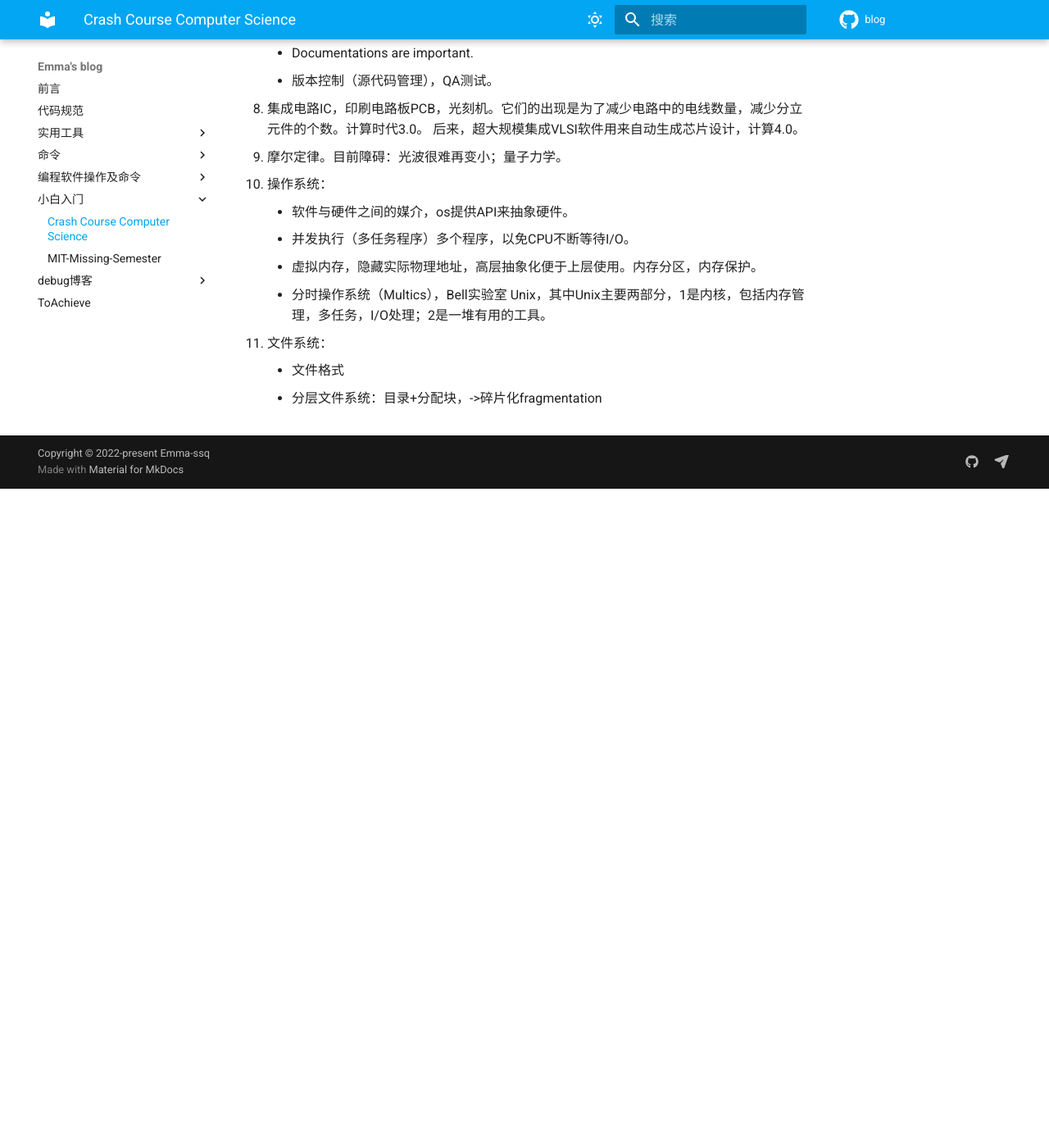
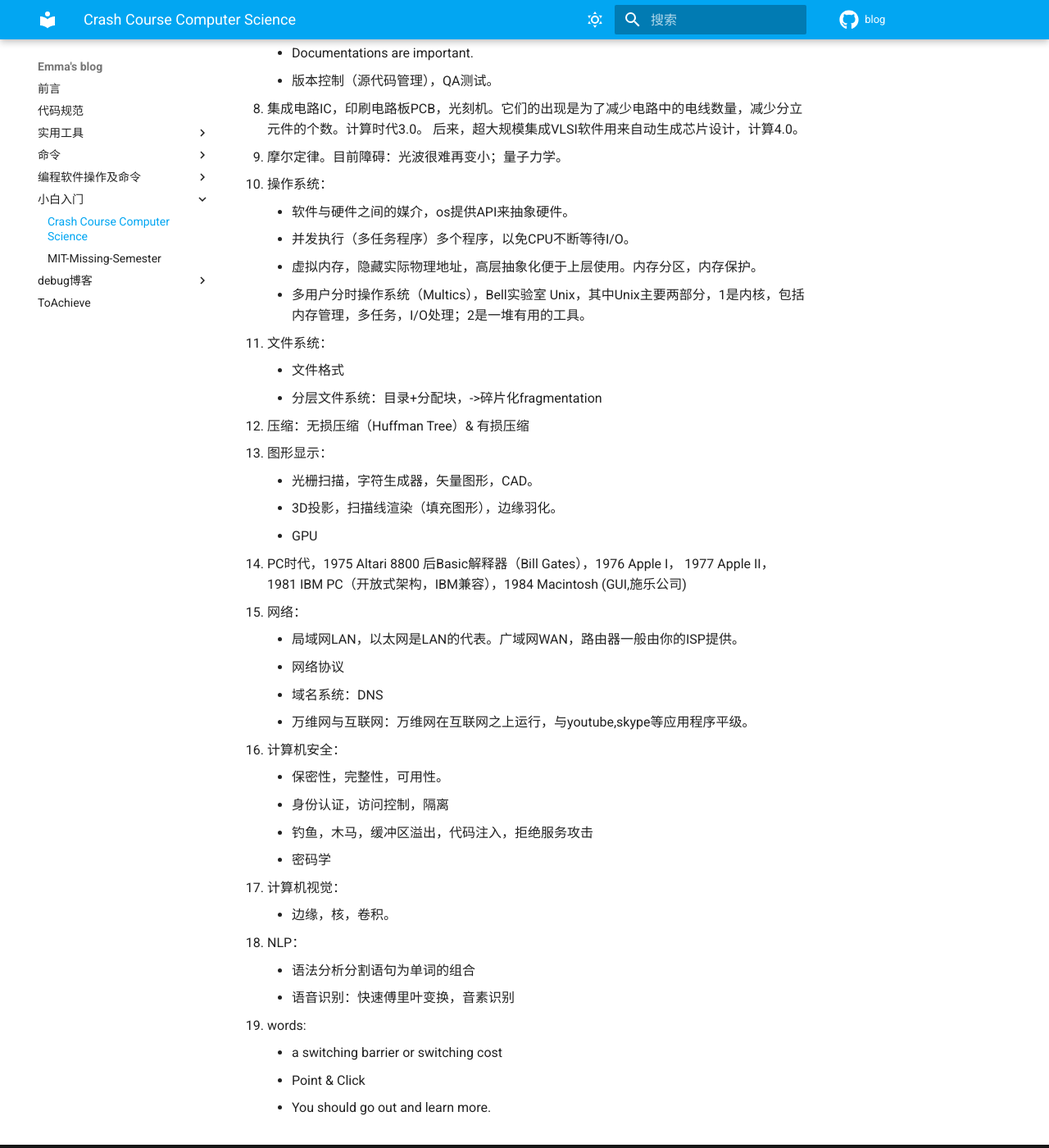
Before and after one commit to Emma-ssq/blog, an MkDocs documentation site: the page built from docs/小白入门/Crash Course Computer Science.md, in a window 1280 px wide and 1400 px high, scrolled down 2207 px. Shown: the whole window at 82% size. Built offline with MkDocs 1.6.1 and Material for MkDocs 9.7.7, drawn with Linux system fonts in a browser that asks for light colours; comment, search, counter and statistics services are not loaded; before the commit the page ends 2803 px from its top, so only the background shows below that.

Commit message:
Crash Course Computer Science 课程已看完

```diff
--- a/docs/小白入门/Crash Course Computer Science.md
+++ b/docs/小白入门/Crash Course Computer Science.md
@@ -51,8 +51,41 @@ A new level of abstraction.
     - 软件与硬件之间的媒介，os提供API来抽象硬件。
     - 并发执行（多任务程序）多个程序，以免CPU不断等待I/O。
     - 虚拟内存，隐藏实际物理地址，高层抽象化便于上层使用。内存分区，内存保护。
-    - 分时操作系统（Multics），Bell实验室 Unix，其中Unix主要两部分，1是内核，包括内存管理，多任务，I/O处理；2是一堆有用的工具。
+    - 多用户分时操作系统（Multics），Bell实验室 Unix，其中Unix主要两部分，1是内核，包括内存管理，多任务，I/O处理；2是一堆有用的工具。
 
 11. 文件系统：
     - 文件格式
     - 分层文件系统：目录+分配块，->碎片化fragmentation
+
+12. 压缩：无损压缩（Huffman Tree）& 有损压缩
+
+13. 图形显示：
+    - 光栅扫描，字符生成器，矢量图形，CAD。
+    - 3D投影，扫描线渲染（填充图形），边缘羽化。
+    - GPU
+
+14. PC时代，1975 Altari 8800 后Basic解释器（Bill Gates），1976 Apple I， 1977 Apple II， 1981 IBM PC（开放式架构，IBM兼容），1984 Macintosh (GUI,施乐公司)
+
+15. 网络：
+    - 局域网LAN，以太网是LAN的代表。广域网WAN，路由器一般由你的ISP提供。
+    - 网络协议
+    - 域名系统：DNS
+    - 万维网与互联网：万维网在互联网之上运行，与youtube,skype等应用程序平级。
+
+16. 计算机安全：
+    - 保密性，完整性，可用性。
+    - 身份认证，访问控制，隔离
+    - 钓鱼，木马，缓冲区溢出，代码注入，拒绝服务攻击
+    - 密码学
+
+17. 计算机视觉：
+    - 边缘，核，卷积。
+
+18. NLP：
+    - 语法分析分割语句为单词的组合
+    - 语音识别：快速傅里叶变换，音素识别
+
+19. words:
+    - a switching barrier or switching cost
+    - Point & Click
+    - You should go out and learn more.
```
